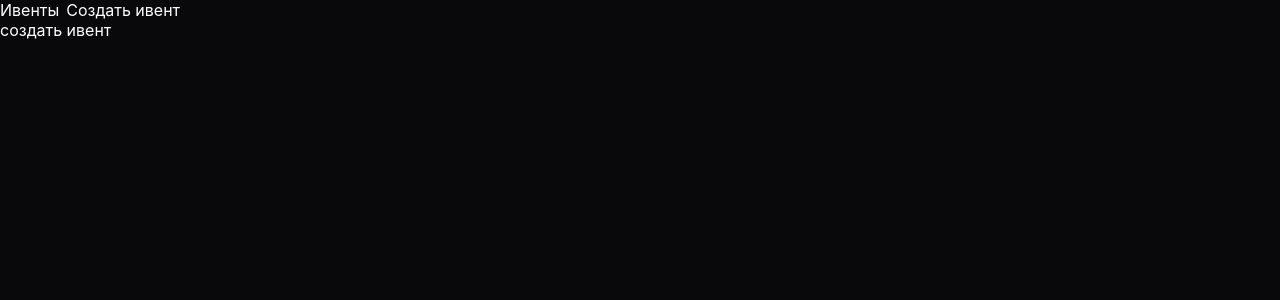
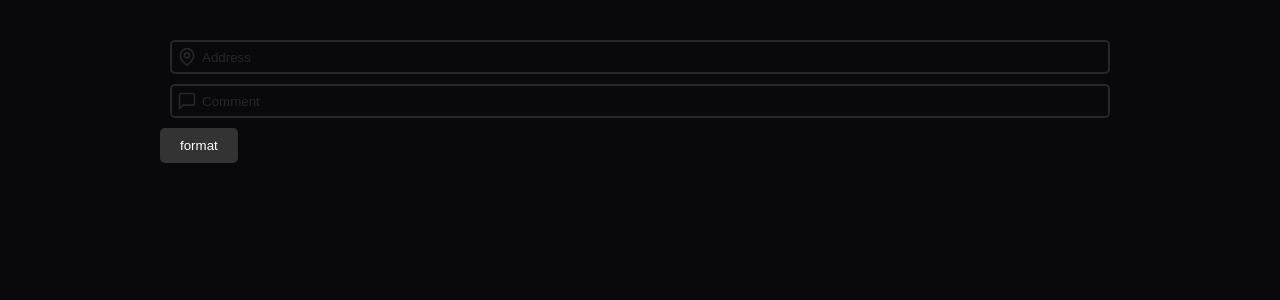
Before and after one commit to marktcheltsov/chikovani-web, a React (Create React App) app: page / in a window 1280 px wide. Shown: the top 300 px of the page. Built offline with nearby package versions, Linux system fonts and the light colour scheme.

Commit message:
start creating event form

```diff
--- a/package.json
+++ b/package.json
@@ -10,6 +10,7 @@
     "@types/node": "^16.18.54",
     "@types/react": "^18.2.23",
     "@types/react-dom": "^18.2.8",
+    "lucide-react": "^0.279.0",
     "react": "^18.2.0",
     "react-dom": "^18.2.0",
     "react-scripts": "5.0.1",
--- a/src/App.jsx
+++ b/src/App.jsx
@@ -1,6 +1,6 @@
 import React from 'react';
 import CreateEvent from './pages/create-event/create-event';
-import Layout from './components/ui/layout';
+import Layout from './components/layout';
 
 function App() {
   return (
--- a/src/components/ui/header.jsx
+++ b/src/components/header.jsx
@@ -1,5 +1,5 @@
 import React from 'react'
-import "../../styles/components/header.css";
+import "../styles/components/header.css";
 
 const Header = () => {
   return (
--- a/src/components/ui/layout.jsx
+++ b/src/components/layout.jsx
@@ -4,7 +4,7 @@ import Header from './header'
 const Layout = ({children}) => {
   return (
     <>
-        <Header/>
+        {/* <Header/> */}
         <main>
             {children}
         </main>
--- /dev/null
+++ b/src/components/ui/drop-down-menu.jsx
@@ -0,0 +1,36 @@
+import React, { useState } from 'react';
+import '../../styles/components/ui/drop-down-menu.css'; // Подключите свои стили
+
+function DropdownMenu({ title, items }) {
+  const [isOpen, setIsOpen] = useState(false);
+
+  const toggleDropdown = () => {
+    setIsOpen(!isOpen);
+  };
+
+  const closeDropdown = () => {
+    setIsOpen(false);
+  };
+
+  return (
+    <div className="dropdown">
+      <button className="dropdown-button" onClick={toggleDropdown}>
+        {title}
+      </button>
+      {isOpen && (
+        <div className="dropdown-content">
+          {items.map((item, index) => (
+            <div key={index} className="dropdown-item">
+              {item}
+            </div>
+          ))}
+        </div>
+      )}
+      {isOpen && (
+        <div className="dropdown-overlay" onClick={closeDropdown}></div>
+      )}
+    </div>
+  );
+}
+
+export default DropdownMenu;
--- /dev/null
+++ b/src/components/ui/input.jsx
@@ -0,0 +1,13 @@
+import React from 'react'
+import '../../styles/components/ui/input.css'
+
+const Input = ({icon: Icon, placeholder, handle, value, type}) => {
+  return (
+    <div className='input__container'>
+        <Icon size={20} color="#27272a" strokeWidth={2} />
+        <input className='input' type={type ? type : 'text'} placeholder={placeholder} value={value} onChange={handle}/>
+    </div>
+  )
+}
+
+export default Input
--- a/src/index.css
+++ b/src/index.css
@@ -1,9 +1,9 @@
+@import url('https://fonts.googleapis.com/css2?family=Inter:wght@400;500;600;700&display=swap');
+
 body {
   background: #09090B;
   margin: 0;
-  font-family: -apple-system, BlinkMacSystemFont, 'Segoe UI', 'Roboto', 'Oxygen',
-    'Ubuntu', 'Cantarell', 'Fira Sans', 'Droid Sans', 'Helvetica Neue',
-    sans-serif;
+  font-family: 'Inter', sans-serif;
   -webkit-font-smoothing: antialiased;
   -moz-osx-font-smoothing: grayscale;
   color: #FFF;
@@ -22,3 +22,8 @@ p {
 .page {
 
 }
+
+.create-event {
+  width: 75%;
+  margin: 40px auto;
+}
--- a/src/pages/create-event/create-event.jsx
+++ b/src/pages/create-event/create-event.jsx
@@ -1,9 +1,16 @@
 import React from 'react'
+import DropdownMenu from '../../components/ui/drop-down-menu'
+import Input from '../../components/ui/input'
+import { Clock10, CalendarDays, Users, SlidersHorizontal, MessageSquare, MapPin } from 'lucide-react'
 
 function CreateEvent() {
   return (
-    <div>
-        <p>создать ивент</p>
+    <div className='create-event'>
+        <Input icon={MapPin} placeholder={'Address'}/>
+        <Input icon={MessageSquare} placeholder={'Comment'}/>
+        <div>
+            <DropdownMenu title='format' items={['3x3', '4x4']}/>
+        </div>
     </div>
   )
 }
--- a/src/styles/components/header.css
+++ b/src/styles/components/header.css
@@ -16,4 +16,9 @@
 
 .header__nav-link {
     margin-right: 7px;
+    color: #C0C0C0;
 }
+
+.header__nav-link_acive {
+    color: #FFF;
+}
--- /dev/null
+++ b/src/styles/components/ui/drop-down-menu.css
@@ -0,0 +1,51 @@
+/* DropdownMenu.css */
+
+/* Стили для обертки выпадающего меню */
+.dropdown {
+    position: relative;
+    display: inline-block;
+  }
+
+  /* Стили для кнопки */
+  .dropdown-button {
+    background-color: #333; /* Цвет фона кнопки */
+    color: #fff; /* Цвет текста кнопки */
+    border: none;
+    padding: 10px 20px;
+    cursor: pointer;
+    border-radius: 5px;
+  }
+
+  /* Стили для выпадающего контента */
+  .dropdown-content {
+    display: none;
+    position: absolute;
+    background-color: #444; /* Цвет фона выпадающего контента */
+    min-width: 160px;
+    box-shadow: 0px 8px 16px 0px rgba(0, 0, 0, 0.2);
+    z-index: 1;
+  }
+
+  /* Стили для элементов выпадающего контента */
+  .dropdown-item {
+    color: #fff; /* Цвет текста элементов */
+    padding: 12px 16px;
+    text-decoration: none;
+    display: block;
+  }
+
+  /* При наведении на элементы меню */
+  .dropdown-item:hover {
+    background-color: #555; /* Цвет фона при наведении */
+  }
+
+  /* Стили для оверлея, который закрывает меню при клике вне него */
+  .dropdown-overlay {
+    position: fixed;
+    top: 0;
+    right: 0;
+    bottom: 0;
+    left: 0;
+    background-color: transparent;
+    z-index: 0; /* Ниже выпадающего контента */
+  }
--- /dev/null
+++ b/src/styles/components/ui/input.css
@@ -0,0 +1,28 @@
+.input__container {
+    border: 2px solid #ccc;
+    border-radius: 5px;
+    padding: 5px;
+    display: flex;
+    align-items: center;
+    transition: border-color 0.3s ease;
+    border-color: #27272A;
+    margin: 10px;
+}
+
+.input {
+    border: none;
+    padding: 0;
+    margin-left: 5px;
+    background: none;
+    outline: none;
+    color: #FFF;
+}
+
+.input::placeholder {
+    color: #27272A;
+}
+
+.input:focus {
+    border: none;
+    box-shadow: none;
+}
```
Also changed, not shown: 1 other file (tests, documents, lock files or other folders).
